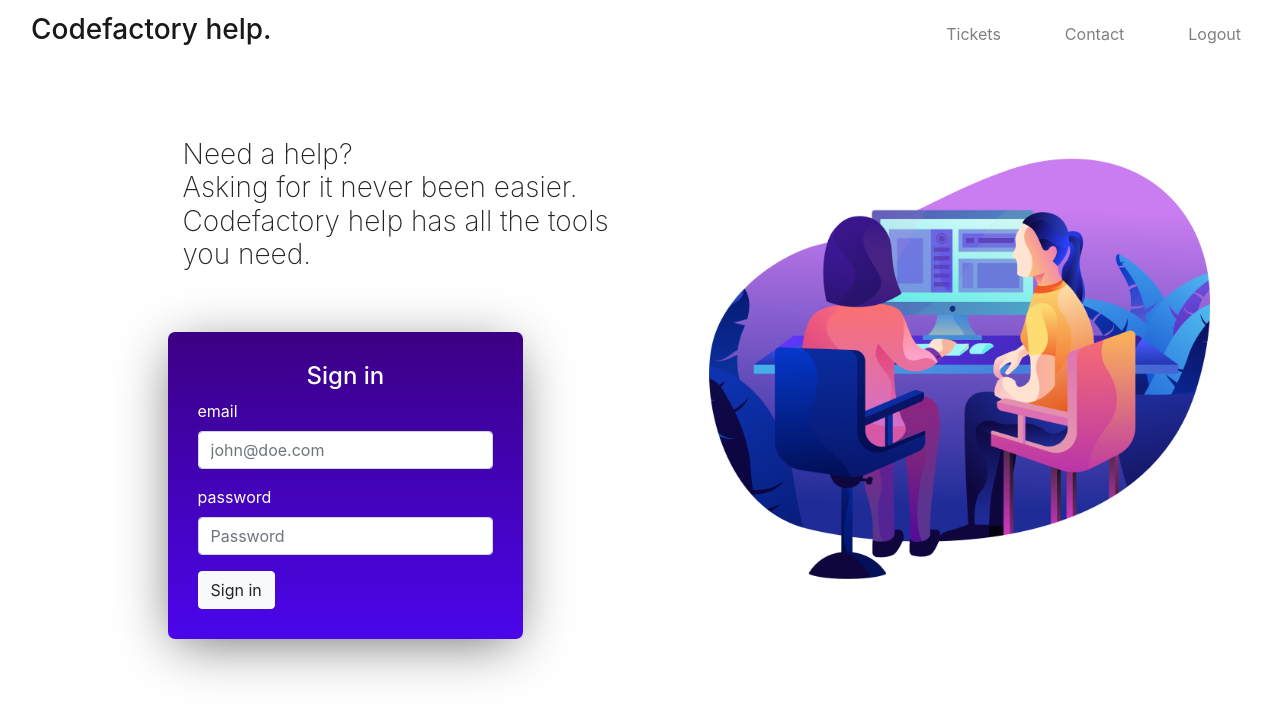
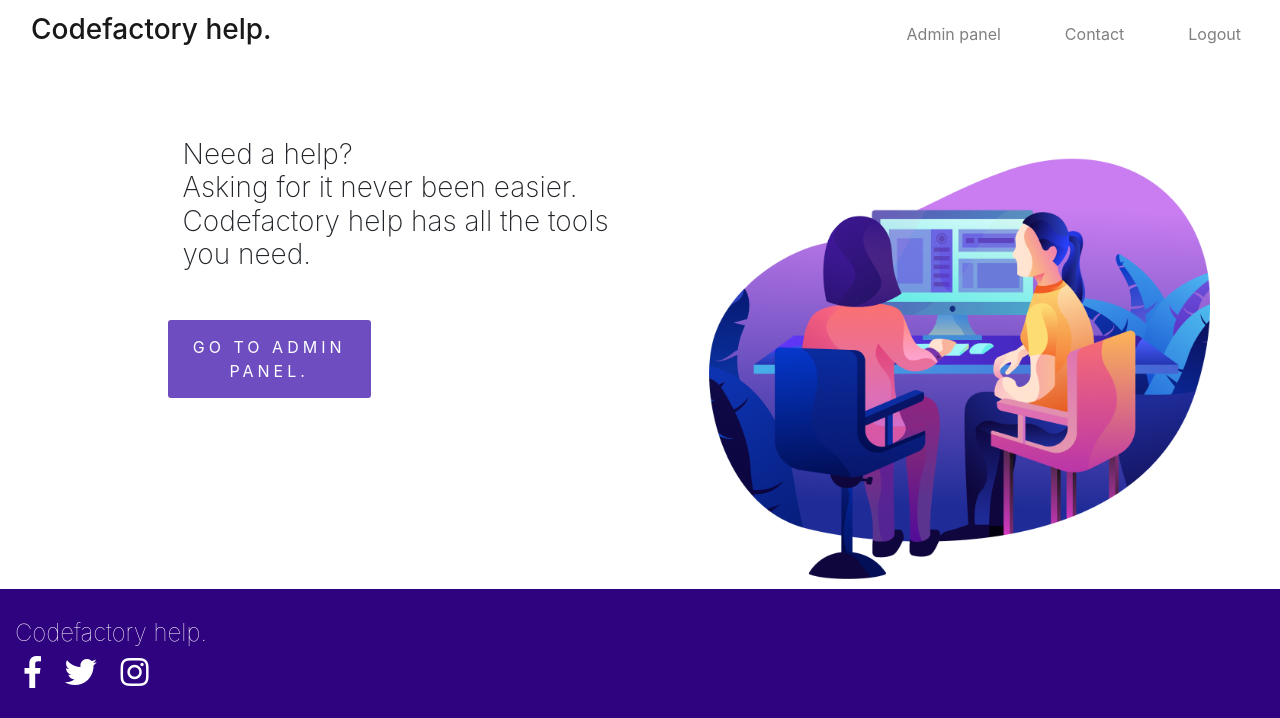
Before and after one commit to Alexhardo/FSWD40-Project04, a PHP site: page /Controller/Session_controller/index_controller.php in a window 1280 px wide. Shown: the top 718 px of the page. Run offline with PHP 8.4, Linux system fonts and the light colour scheme; the visitor is signed in with stand-in values (Sample User, id 1); some libraries are stand-ins or nearby versions.

Commit message:
fix navbar permissions, add button to index page when logged in

```diff
--- a/Project/View/inc/navbar.php
+++ b/Project/View/inc/navbar.php
@@ -1,22 +1,45 @@
 <nav class="navbar navbar-expand-lg navbar-light bg-transparent">
   <div class="container-fluid">
-    <a class="navbar-brand" href="#"><h3>Codefactory help.</h3></a>
+    <a class="navbar-brand" href="../Session_controller/index_controller.php"><h3>Codefactory help.</h3></a>
     <button class="navbar-toggler" type="button" data-toggle="collapse" data-target="#navbarNav" aria-controls="navbarNav" aria-expanded="false" aria-label="Toggle navigation">
         <span class="navbar-toggler-icon"></span>
     </button>
       <div class="collapse navbar-collapse" id="navbarNav">
         <ul class="navbar-nav ml-auto">
         <!-- Ticekts should be present only when user logged in -->
-          <li class="nav-item mr-5">
-            <a class="nav-link" href="#">Tickets</a>
-          </li>
+          <?php
+            if(isset($_SESSION['user'])!="") {
+              if($_SESSION['rights'] == 'teacher' || $_SESSION['rights'] == 'student'){ ?>
+                <li class="nav-item mr-5">
+                  <?php if($_SESSION['rights'] == 'student'): ?>
+                  <a class="nav-link" href="../Ticket_controller/student_ticket_controller.php">Tickets</a>
+                  <?php endif ?>
+                  <?php if($_SESSION['rights'] == 'teacher'): ?>
+                  <a class="nav-link" href="../Ticket_controller/teacher_ticket_controller.php">Tickets</a>
+                  <?php endif ?>
+                </li>
+              <?php }
+            }
+          ?>
+          <?php
+          if(isset($_SESSION['user'])!="") {
+          if($_SESSION['rights'] == 'admin') { ?>
+            <li class="nav-item mr-5">
+              <a class="nav-link" href="../Session_controller/admin_dashboard_controller.php">Admin panel</a>
+            </li>
+           <?php  }
+          }
+          ?>
+
           <li class="nav-item mr-5">
             <a class="nav-link" href="#">Contact</a>
           </li>
           <!-- Logout should be present only when user logged in. -->
+          <?php if(isset($_SESSION['user'])!=""): ?>
           <li class="nav-item">
             <a class="nav-link" href="../Session_controller/logOut_controller.php?logout=1">Logout</a>
           </li>
+          <?php endif ?>
         </ul>
       </div>
   </div>
--- a/Project/View/index_view.php
+++ b/Project/View/index_view.php
@@ -5,6 +5,7 @@
 <div class="row">
     <div class="login-container col-lg-6 col-md-6">
         <h3 class="fontw100 col-lg-9 offset-lg-3">Need a help?<br>Asking for it never been easier.<br>Codefactory help has all the tools you need.</h3>
+        <?php if(isset($_SESSION['user'])==""): ?>
         <div class="login-form col-lg-7 offset-lg-3">
             <form method="POST" action="index_controller.php">
                 <h4 class="text-center">Sign in</h4>
@@ -19,6 +20,30 @@
                 <button type="submit" class="btn btn-light" name="btn_login">Sign in</button>
             </form>
         </div>
+        <?php else: ?>
+        <?php if($_SESSION['rights'] == 'teacher'): ?>
+        <a href="../Ticket_controller/teacher_ticket_controller.php">
+        <div class="buttonDepth col-lg-4 offset-lg-3 mt-5">
+            Go to tickets dashboard.
+        </div>
+        </a>
+        <?php endif ?>
+        <?php if($_SESSION['rights'] == 'student'): ?>
+        <a href="../Ticket_controller/student_ticket_controller.php">
+        <div class="buttonDepth col-lg-4 offset-lg-3 mt-5">
+            Go to tickets dashboard.
+        </div>
+        </a>
+        <?php endif ?>
+        <?php if($_SESSION['rights'] == 'admin'): ?>
+        <a href="../Session_controller/admin_dashboard_controller.php">
+        <div class="buttonDepth col-lg-4 offset-lg-3 mt-5">
+            Go to admin panel.
+        </div>
+        </a>
+        <?php endif ?>
+
+        <?php endif ?>
     </div>
     <div class="img-holder col-lg-6 col-md-6">
         <img src="../../images/help.png" alt="">
@@ -26,3 +51,12 @@
 </div>
 </div>
 <?php include "../../View/inc/footer.php" ?>
+<script>
+
+    $(function($) {
+    $(".buttonDepth").hover(function(){
+        $(this).toggleClass("is-active");
+    });
+  });
+
+</script>
--- a/Project/style/style.css
+++ b/Project/style/style.css
@@ -180,4 +180,23 @@
   border-radius: 8px;
   background-color: #ffffff; }
 
+a:hover {
+  text-decoration: none;
+  color: red; }
+
+.buttonDepth {
+  font-size: 16px;
+  color: #FFF;
+  text-transform: uppercase;
+  text-align: center;
+  letter-spacing: 4px;
+  background: #6e4dc0;
+  padding: 15px 20px;
+  transition: all .5s ease;
+  border-radius: 3px; }
+
+.is-active {
+  box-shadow: 0 20px 5px -10px rgba(0, 0, 0, 0.4);
+  transform: translateY(10px); }
+
 /*# sourceMappingURL=style.css.map */
--- a/Project/style/style.scss
+++ b/Project/style/style.scss
@@ -47,3 +47,24 @@
     border-radius: 8px;
     background-color: #ffffff;
 }
+a:hover{
+    text-decoration: none;
+    color:red;
+}
+.buttonDepth {
+    // width: 200px;
+    font-size: 16px;
+    color: #FFF;
+    text-transform: uppercase;
+    text-align: center;
+    letter-spacing: 4px;
+    background: rgba(#6E4DC0, 1);
+    padding: 15px 20px;
+    transition: all .5s ease;
+    border-radius: 3px;
+}
+
+.is-active {
+    box-shadow: 0 20px 5px -10px rgba(#000, 0.4);
+    transform: translateY(10px);
+}
```
Also changed, not shown: 1 other file.
